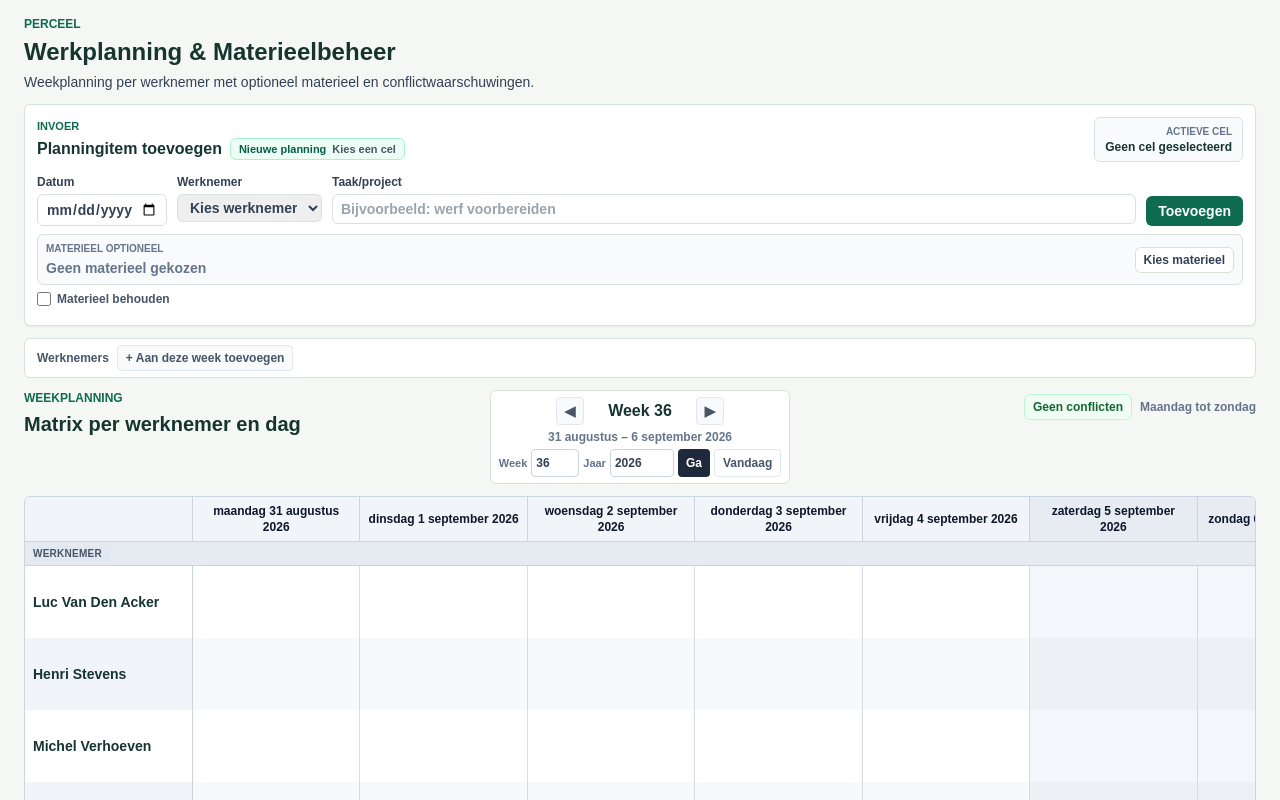
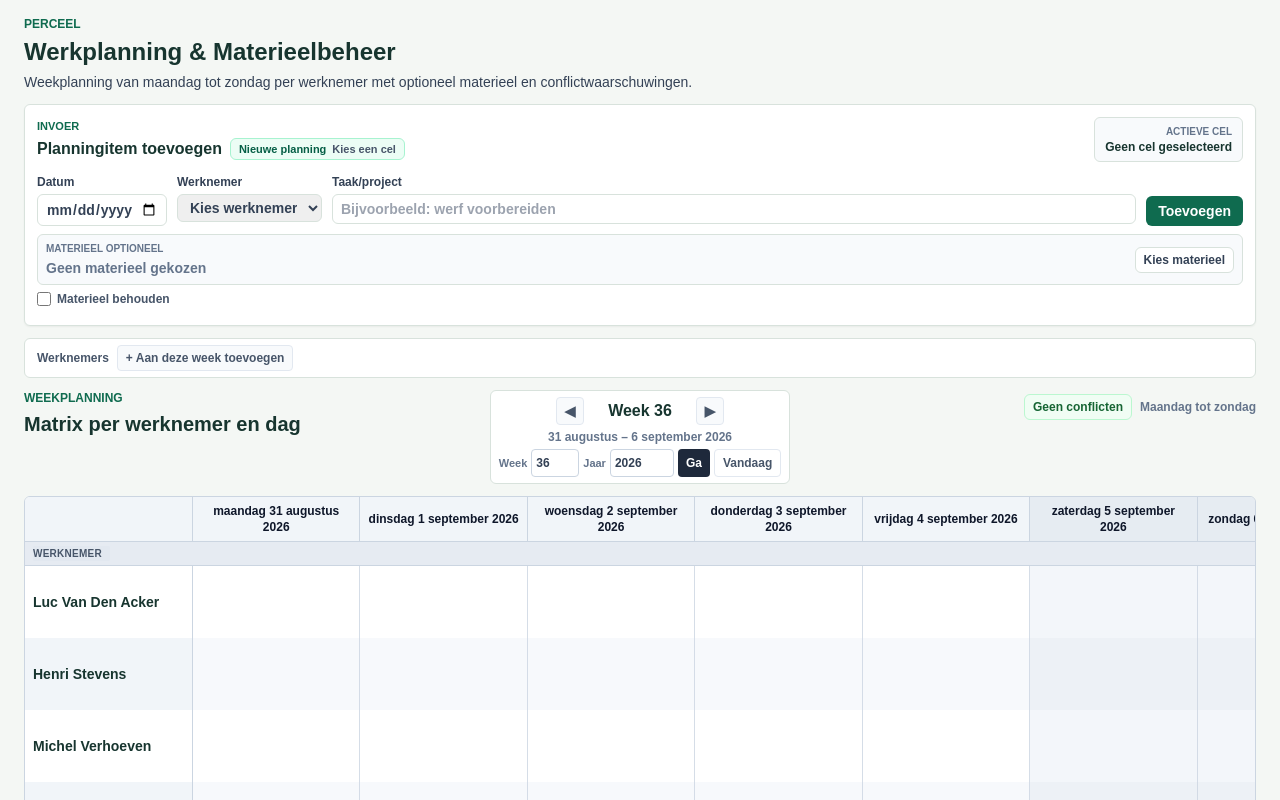
Before and after one commit to ThomasDB1995/Planner, a Next.js app: page / in a window 1280 px wide. Shown: the top 800 px of the page. Built offline with nearby package versions, Linux system fonts and the light colour scheme.

Commit message:
Update planner intro copy

```diff
--- a/src/app/page.tsx
+++ b/src/app/page.tsx
@@ -419,7 +419,7 @@ export default function Home() {
           Werkplanning & Materieelbeheer
         </h1>
         <p className="mt-1 max-w-3xl text-sm leading-5 text-slate-700">
-          Weekplanning per werknemer met optioneel materieel en
+          Weekplanning van maandag tot zondag per werknemer met optioneel materieel en
           conflictwaarschuwingen.
         </p>
 
```
